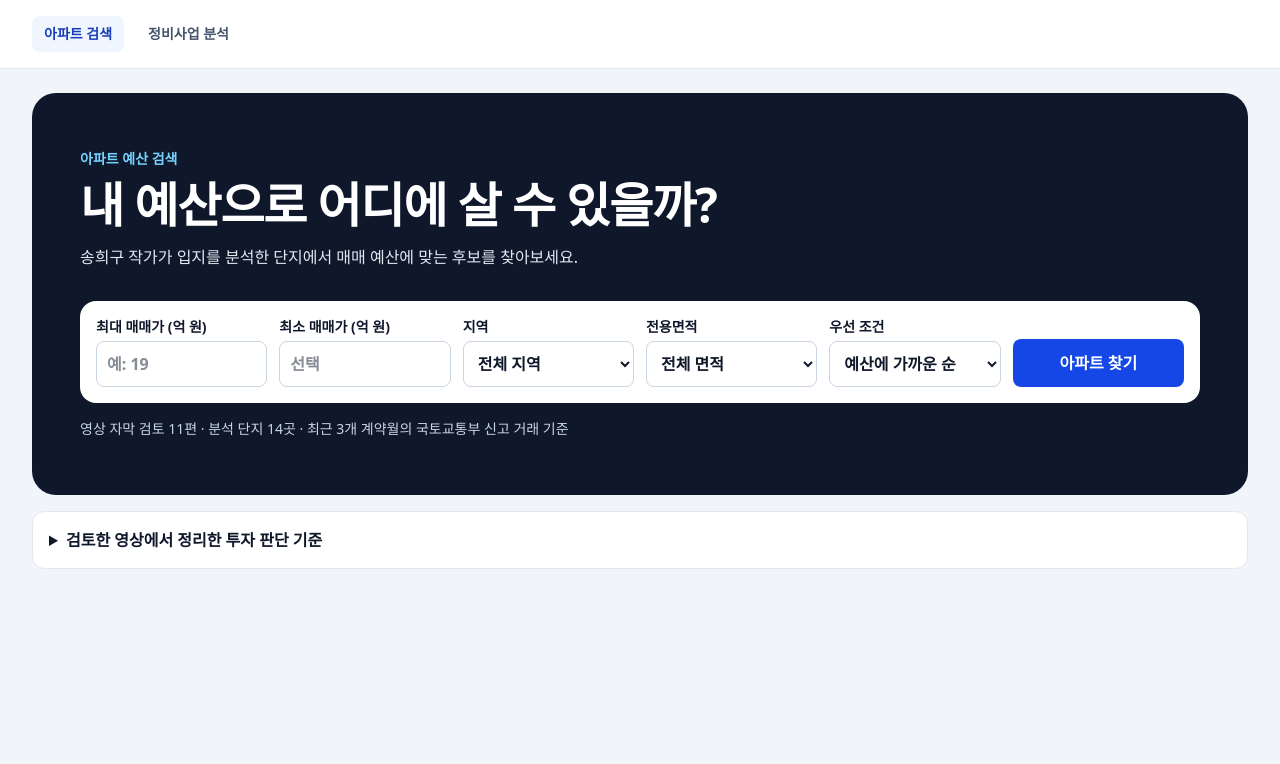
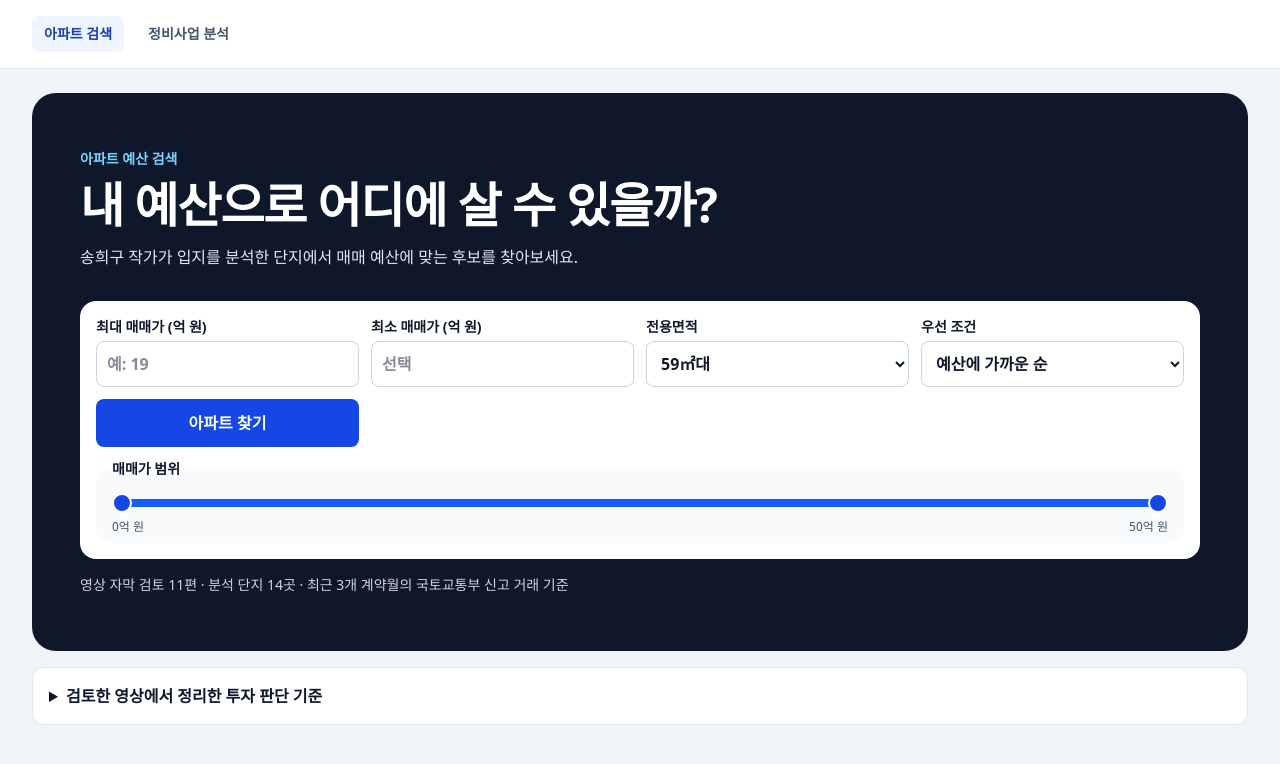
Before and after one commit to cocoadang/k-busan, a React (Vite) app: page / in a window 1280 px wide. Shown: the top 764 px of the page. Built offline with nearby package versions, Linux system fonts and the light colour scheme.

Commit message:
Simplify apartment filters and add interactive price range bar

```diff
--- a/src/components/ApartmentBudgetSearch.tsx
+++ b/src/components/ApartmentBudgetSearch.tsx
@@ -23,7 +23,6 @@ const principles = [
   { title: '리모델링 비용과 일정을 함께 검토', note: '매매가와 함께 예상 추가분담금, 이주·공사 일정을 확인합니다.', links: [{ id: '9f7SKimLzQA', time: 137 }, { id: 'iwO_jSjdRaI', time: 190 }] },
 ];
 const videoUrl = (id: string, time: number) => `https://www.youtube.com/watch?v=${id}&t=${time}s`;
-const districts = [...new Set(catalog.apartments.map(({ district }) => district))].sort();
 const formatPrice = (price: number) => {
   const eok = Math.floor(price / 10000);
   const remainder = price % 10000;
@@ -108,22 +107,44 @@ function groupBy<K>(listings: Listing[], key: (listing: Listing) => K) {
   return groups;
 }
 
+function PriceRange({ minimum, budget, onMinimum, onBudget }: {
+  minimum: string; budget: string; onMinimum: (value: string) => void; onBudget: (value: string) => void;
+}) {
+  const upper = Math.max(50, Math.ceil(Math.max(Number(minimum), Number(budget)) / 10) * 10);
+  const high = budget === '' ? upper : Number(budget);
+  const low = Math.min(Number(minimum), high);
+  const thumb = 'pointer-events-none absolute inset-x-0 top-0 m-0 h-8 w-full appearance-none bg-transparent focus-visible:outline-2 focus-visible:outline-blue-500 [&::-webkit-slider-thumb]:pointer-events-auto [&::-webkit-slider-thumb]:size-5 [&::-webkit-slider-thumb]:appearance-none [&::-webkit-slider-thumb]:rounded-full [&::-webkit-slider-thumb]:border-2 [&::-webkit-slider-thumb]:border-white [&::-webkit-slider-thumb]:bg-blue-700 [&::-moz-range-thumb]:pointer-events-auto [&::-moz-range-thumb]:size-5 [&::-moz-range-thumb]:rounded-full [&::-moz-range-thumb]:border-2 [&::-moz-range-thumb]:border-white [&::-moz-range-thumb]:bg-blue-700';
+  return (
+    <fieldset className="col-span-full min-w-0 rounded-xl bg-slate-50 px-4 py-2">
+      <legend className="text-sm font-semibold">매매가 범위</legend>
+      <div className="relative h-8">
+        <div className="absolute inset-x-2.5 top-3 h-2 rounded-full bg-slate-200" aria-hidden="true">
+          <div className="absolute h-full rounded-full bg-blue-600" style={{ left: `${low / upper * 100}%`, right: `${(1 - high / upper) * 100}%` }} />
+        </div>
+        <input type="range" aria-label="최소 매매가 범위 (억 원)" min={0} max={upper} step="0.1" value={low}
+          className={thumb} onChange={event => onMinimum(String(Math.min(Number(event.target.value), high)))} />
+        <input type="range" aria-label="최대 매매가 범위 (억 원)" min={0} max={upper} step="0.1" value={high}
+          className={thumb} onChange={event => onBudget(String(Math.max(Number(event.target.value), Number(minimum), 0.1)))} />
+      </div>
+      <div className="flex justify-between text-xs text-slate-600" aria-hidden="true"><span>0억 원</span><span>{upper}억 원</span></div>
+    </fieldset>
+  );
+}
+
 export default function ApartmentBudgetSearch() {
   const [budget, setBudget] = useState('');
   const [minimum, setMinimum] = useState('');
   const [view, setView] = useState<'neighborhood' | 'apartments'>('neighborhood');
   const [selected, setSelected] = useState<Listing[]>([]);
-  const [district, setDistrict] = useState('');
-  const [size, setSize] = useState('');
+  const [size, setSize] = useState('59');
   const [priority, setPriority] = useState<Priority>('budget');
-  const [query, setQuery] = useState<{ budget: number; minimum: number; district: string; size: string; priority: Priority } | null>(null);
+  const [query, setQuery] = useState<{ budget: number; minimum: number; size: string; priority: Priority } | null>(null);
   const [feed, setFeed] = useState<PriceFeed | null>(null);
   const [loading, setLoading] = useState(false);
   const [failed, setFailed] = useState(false);
   const matchEvidence = (apt: Listing) => query && query.priority !== 'budget' ? strengths[apt.name]?.[query.priority] : undefined;
   const matches = query ? (feed?.results ?? []).filter((apt) =>
     apt.price >= query.minimum && apt.price <= query.budget &&
-    (!query.district || apt.district === query.district) &&
     (!query.size || apt.areaCategory === query.size)
   ).sort((first, second) => Number(Boolean(matchEvidence(second))) - Number(Boolean(matchEvidence(first))) || second.price - first.price) : [];
 
@@ -165,8 +186,8 @@ export default function ApartmentBudgetSearch() {
     setRangeError(invalid);
     if (invalid) return;
     setSelected([]);
-    setView(district ? 'apartments' : 'neighborhood');
-    setQuery({ budget: amount, minimum: lower, district, size, priority });
+    setView('neighborhood');
+    setQuery({ budget: amount, minimum: lower, size, priority });
     setLoading(true);
     setFailed(false);
     setFeed(null);
@@ -195,7 +216,7 @@ export default function ApartmentBudgetSearch() {
             <ApartmentRadarPreview name={apt.name} />
             <dl className="mt-4 flex-1 space-y-2 text-sm text-slate-700">
               <div><dt className="font-semibold text-slate-900">작가가 분석한 내용</dt><dd>{apt.note}</dd></div>
-              <div><dt className="font-semibold text-slate-900">내 조건에 맞는 이유</dt><dd>{query?.district ? '선택 지역 · ' : ''}{query?.size ? '선택 전용면적 · ' : ''}{query?.minimum ? '입력 가격대 내 신고 거래' : '예산 이내 신고 거래'}{matchEvidence(apt) ? ` · ${matchEvidence(apt)}` : ''}</dd></div>
+              <div><dt className="font-semibold text-slate-900">내 조건에 맞는 이유</dt><dd>{query?.size ? '선택 전용면적 · ' : ''}{query?.minimum ? '입력 가격대 내 신고 거래' : '예산 이내 신고 거래'}{matchEvidence(apt) ? ` · ${matchEvidence(apt)}` : ''}</dd></div>
             </dl>
             <div className="mt-4 flex flex-wrap gap-x-5 gap-y-2 border-t border-slate-200 pt-3 text-sm font-semibold text-blue-800">
               <button type="button" disabled={unavailable} aria-pressed={checked} className="underline disabled:opacity-40" onClick={() => setSelected(current => checked ? current.filter(a => listingKey(a) !== listingKey(apt)) : [...current, apt])}>{checked ? '비교에서 빼기' : '비교에 추가'}</button>
@@ -215,18 +236,12 @@ export default function ApartmentBudgetSearch() {
         <p className="mb-3 text-sm font-semibold text-sky-300">아파트 예산 검색</p>
         <h1 id="budget-title" className="text-3xl font-bold tracking-tight sm:text-5xl">내 예산으로 어디에 살 수 있을까?</h1>
         <p className="mt-4 max-w-xl text-base text-slate-200">송희구 작가가 입지를 분석한 단지에서 매매 예산에 맞는 후보를 찾아보세요.</p>
-        <form onSubmit={search} className="mt-8 grid gap-3 rounded-2xl bg-white p-4 text-slate-900 sm:grid-cols-2 lg:grid-cols-3 xl:grid-cols-6 sm:items-end">
+        <form onSubmit={search} className="mt-8 grid gap-3 rounded-2xl bg-white p-4 text-slate-900 sm:grid-cols-2 lg:grid-cols-4 sm:items-end">
           <label className="grid gap-1 text-sm font-semibold">최대 매매가 (억 원)
             <input className="min-w-0 rounded-lg border border-slate-300 p-2.5 text-base" type="number" min="0.0001" step="0.0001" required placeholder="예: 19" value={budget} onChange={(event) => setBudget(event.target.value)} />
           </label>
           <label className="grid gap-1 text-sm font-semibold">최소 매매가 (억 원)
             <input className="min-w-0 rounded-lg border border-slate-300 p-2.5 text-base" type="number" min="0" step="0.0001" placeholder="선택" value={minimum} onChange={event => { setMinimum(event.target.value); setRangeError(false); }} />
-          </label>
-          <label className="grid gap-1 text-sm font-semibold">지역
-            <select className="min-w-0 rounded-lg border border-slate-300 p-2.5 text-base" value={district} onChange={(event) => setDistrict(event.target.value)}>
-              <option value="">전체 지역</option>
-              {districts.map((item) => <option key={item} value={item}>{item}</option>)}
-            </select>
           </label>
           <label className="grid gap-1 text-sm font-semibold">전용면적
             <select className="min-w-0 rounded-lg border border-slate-300 p-2.5 text-base" value={size} onChange={(event) => setSize(event.target.value)}>
@@ -239,6 +254,8 @@ export default function ApartmentBudgetSearch() {
             </select>
           </label>
           <button type="submit" disabled={loading} className="rounded-lg bg-blue-700 px-5 py-3 font-semibold text-white hover:bg-blue-800">아파트 찾기</button>
+          <PriceRange minimum={minimum} budget={budget} onMinimum={value => { setMinimum(value); setRangeError(false); }}
+            onBudget={value => { setBudget(value); setRangeError(false); }} />
           {rangeError && <p role="alert" className="text-sm text-red-700 sm:col-span-full">최소 매매가를 최대 매매가 이하로 입력하세요.</p>}
         </form>
         <p className="mt-4 text-sm text-slate-300">영상 자막 검토 {catalog.reviewedVideoIds.length}편 · 분석 단지 {catalog.apartments.length}곳 · 최근 3개 계약월의 국토교통부 신고 거래 기준</p>
@@ -259,7 +276,7 @@ export default function ApartmentBudgetSearch() {
         {feed?.incomplete && <p role="status">일부 지역의 거래를 조회하지 못했습니다. 조회된 지역의 후보를 표시합니다.</p>}
         {feed && <>
         <h2 className="text-xl font-bold">{query.minimum ? `${formatPrice(query.minimum)}~${formatPrice(query.budget)}` : `${formatPrice(query.budget)} 이하`} 후보 {new Set(matches.map(apt => apt.name)).size}곳</h2>
-        <p className="mt-1 text-sm text-slate-600">{[query.district || '전체 지역', query.size ? `전용 ${query.size}㎡대` : '전체 면적', query.priority === 'budget' ? priorities.budget : `${priorities[query.priority]} 관련 영상 근거 우선`].join(' · ')}. 현재 매물이나 호가는 별도로 확인해야 합니다.</p>
+        <p className="mt-1 text-sm text-slate-600">{['전체 지역', query.size ? `전용 ${query.size}㎡대` : '전체 면적', query.priority === 'budget' ? priorities.budget : `${priorities[query.priority]} 관련 영상 근거 우선`].join(' · ')}. 현재 매물이나 호가는 별도로 확인해야 합니다.</p>
         {!!feed.marketTrends?.length && <aside aria-label="지역 아파트 매매가격지수" className="mt-4 rounded-xl border border-slate-200 bg-white p-4 text-sm">
           <div className="flex flex-wrap items-baseline gap-x-5 gap-y-2">
             <a className="font-semibold text-blue-800 underline" href="https://www.reb.or.kr/r-one/" target="_blank" rel="noreferrer">한국부동산원 R-ONE · 월간 아파트 매매가격지수</a>
```
